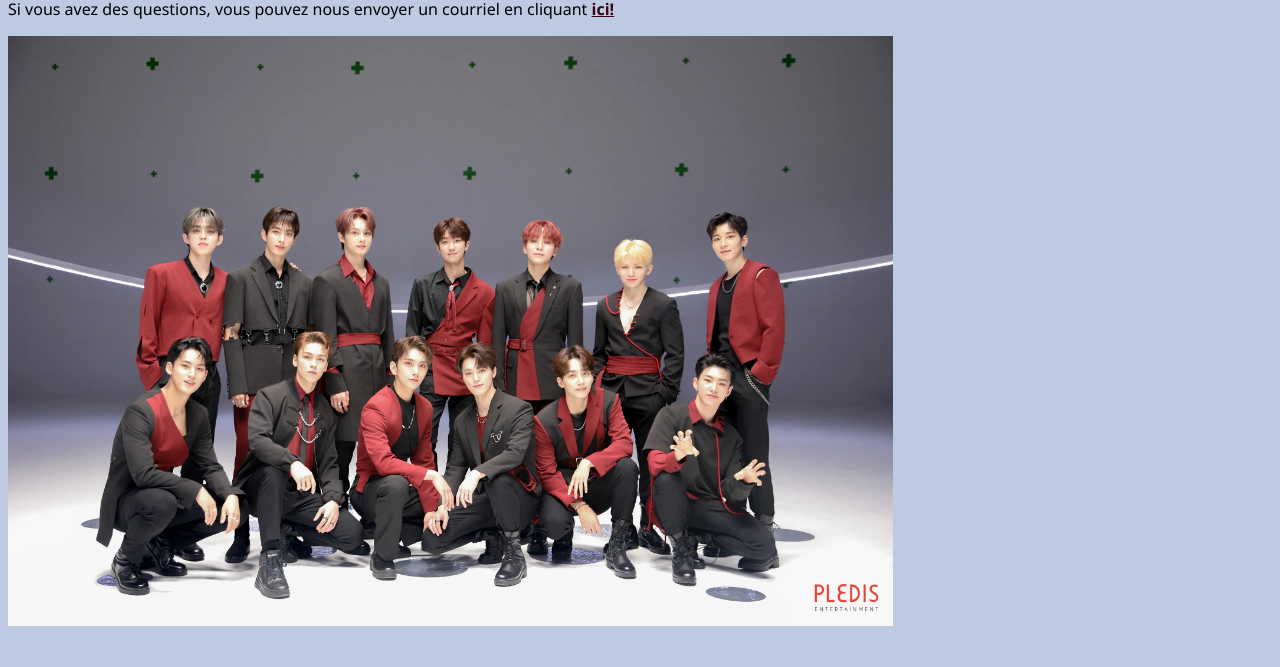
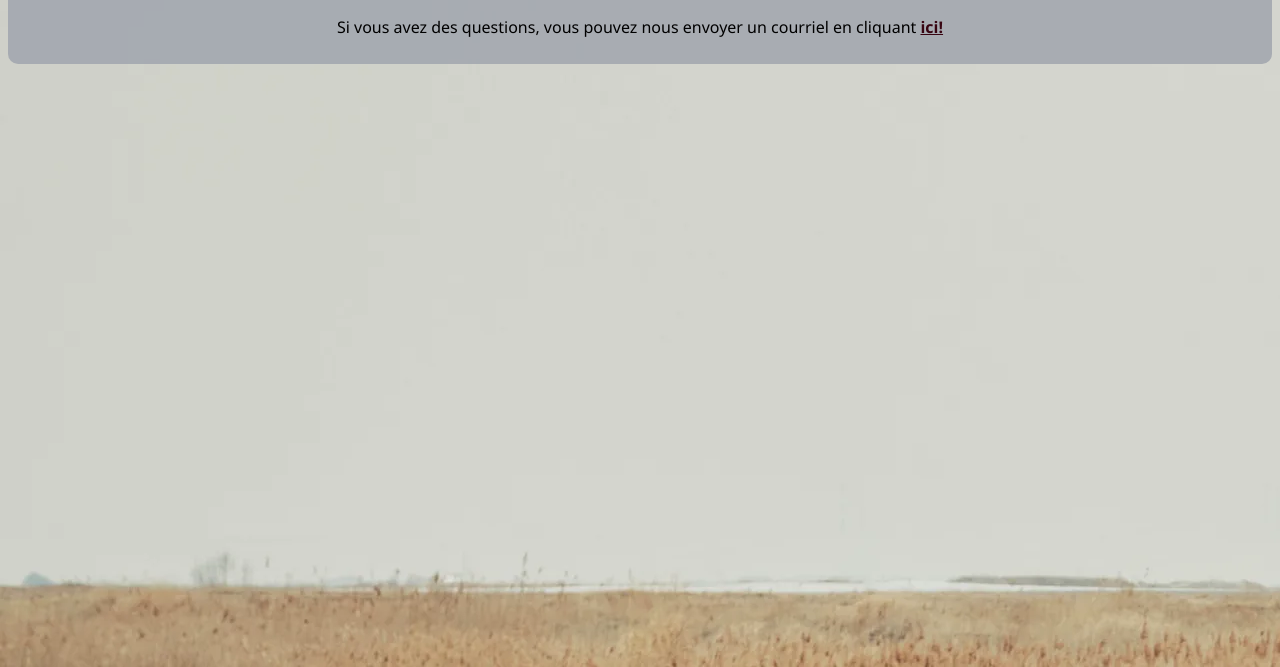
Before and after one commit to mandaribo/web_dynamique, a plain HTML site: page Cours_04/lecon_4_travail_maison/html/contact.html in a window 1280 px wide. Shown: the part 133-800 px from the top of the page. Drawn offline with Linux system fonts and the light colour scheme.

Commit message:
image de fond pour la page contact

```diff
--- a/Cours_04/lecon_4_travail_maison/html/contact.html
+++ b/Cours_04/lecon_4_travail_maison/html/contact.html
@@ -16,7 +16,6 @@
     <div>
         <h1>Ceci est la page de contact.</h1>
         <p>Si vous avez des questions, vous pouvez nous envoyer un courriel en cliquant <a href="mailto:seventeenblog@bdeb.qc.ca?subject=Question%20sur%20Seventeen">ici!</a></p>
-        <img src="../images/svt3.webp" alt="Photo de Seventeen, un groupe de k-pop" width="70%">
     </div>
 </body>
 </html>
--- a/Cours_04/lecon_4_travail_maison/styles/contact.css
+++ b/Cours_04/lecon_4_travail_maison/styles/contact.css
@@ -1,11 +1,19 @@
 :root{
     font-family: 'Segoe UI', Tahoma, Geneva, Verdana, sans-serif;
     background-color: #bdcae2;
+    background-image: url(../images/svt4.webp);
 }
 
 a{
     color: rgb(56, 5, 18);
     font-weight: 600;
+}
+
+div{
+    background-color: #a5a9b1ec;
+    border-radius: 10px;
+    text-align: center;
+    padding: 10px;
 }
 
 header a{
```
